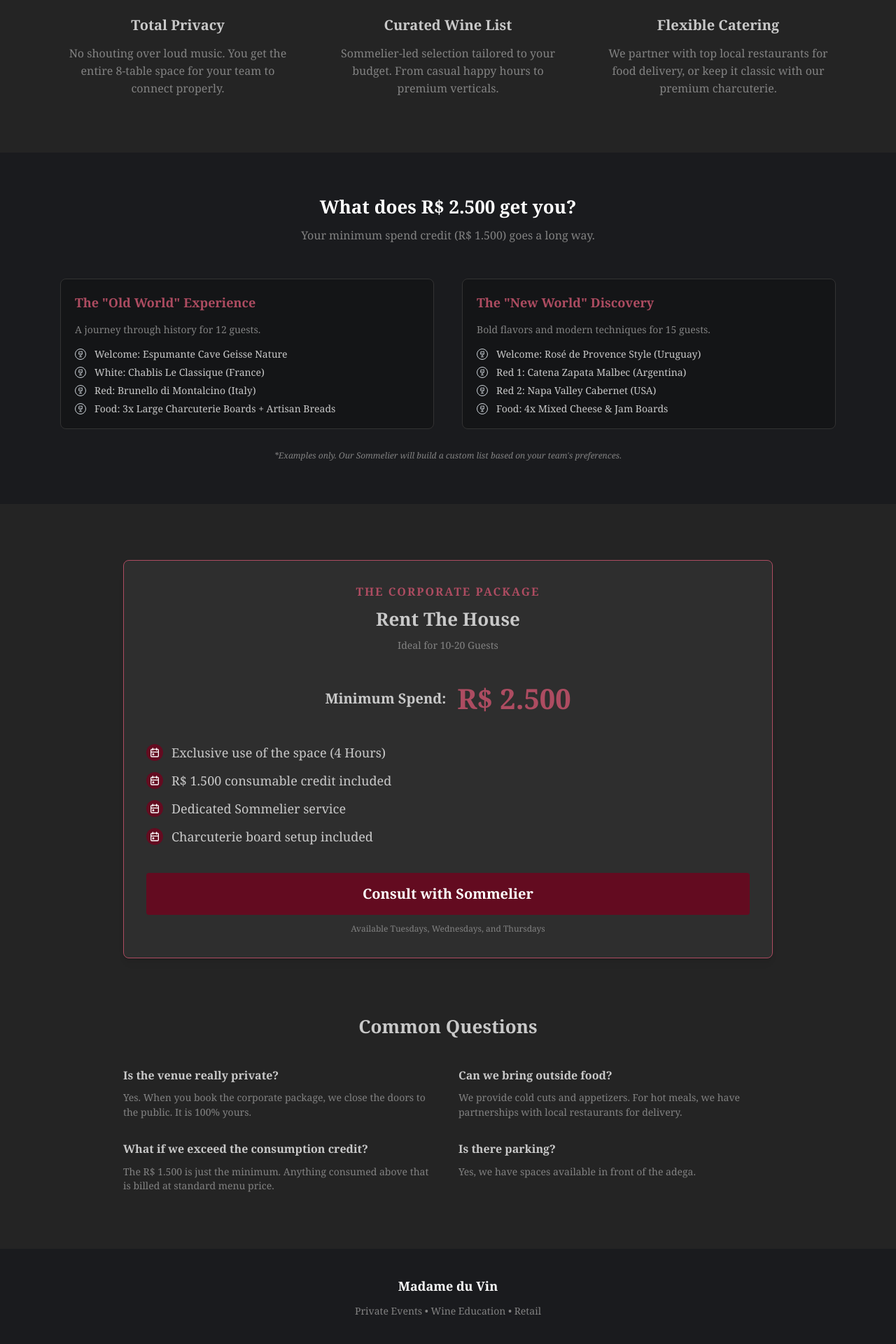
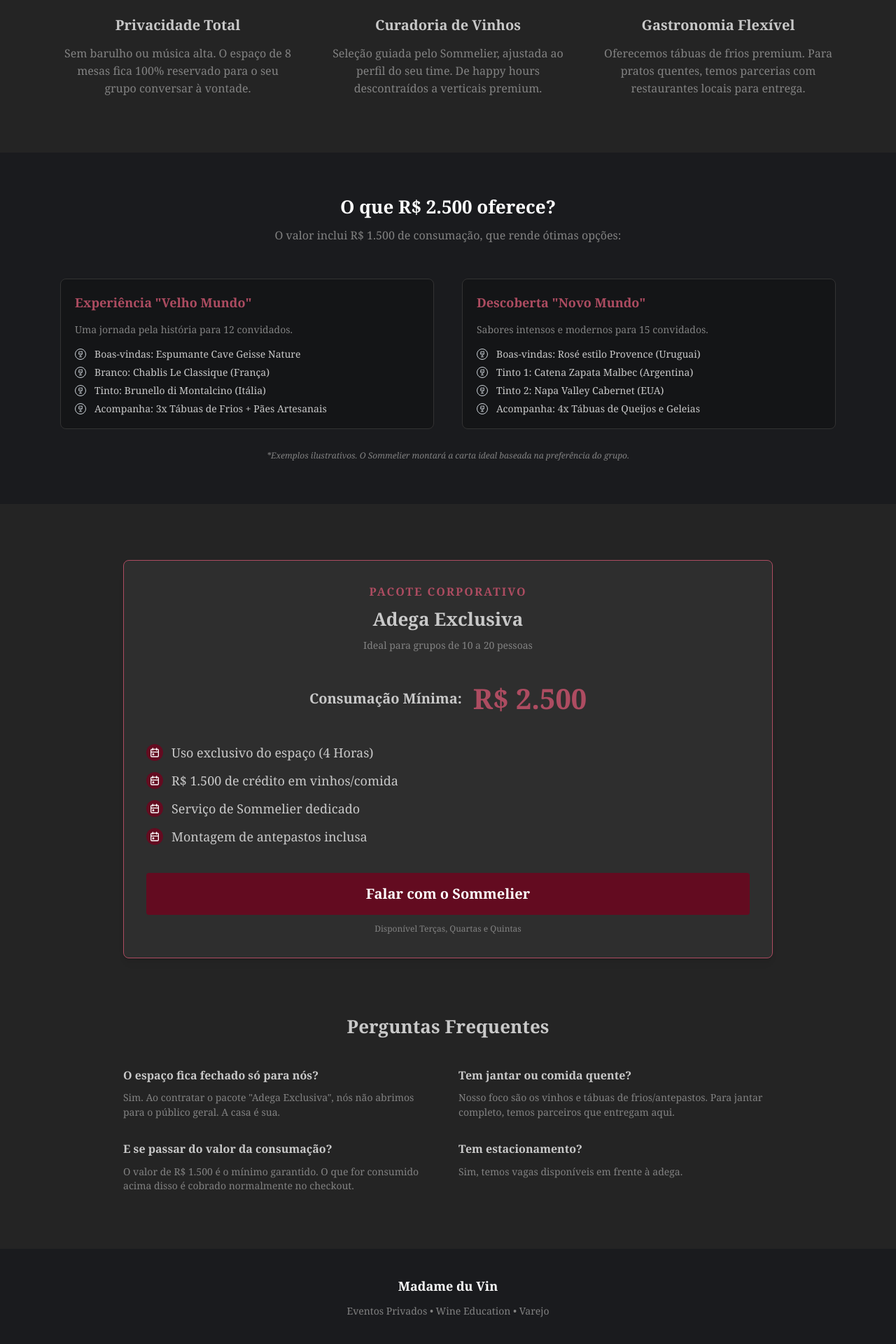
Before and after one commit to GepetoinTraining/madameduvin, a Next.js app: page / in a window 1280 px wide. Shown: the part 854-2774 px from the top of the page at 70% size. Built offline with nearby package versions, Linux system fonts and the light colour scheme.

Commit message:
localized to south of brazil

```diff
--- a/pages/index.tsx
+++ b/pages/index.tsx
@@ -5,11 +5,12 @@ import { IconGlassFull, IconBuildingSkyscraper, IconChefHat, IconCalendarEvent,
 export default function Home() {
   // --- CONFIGURATION ---
   // UPDATE THIS LINK to their real WhatsApp
-  const whatsappLink = "https://wa.me/5547000000000?text=Olá,%20gostaria%20de%20saber%20sobre%20o%20pacote%20corporativo.";
+  // Message is now in PT-BR
+  const whatsappLink = "https://wa.me/554796972470?text=Olá,%20gostaria%20de%20saber%20mais%20sobre%20a%20Adega%20Exclusiva%20para%20eventos.";
 
   // META TAGS (For beautiful WhatsApp Previews)
-  const metaTitle = "Madame du Vin | Exclusive Corporate Buyouts";
-  const metaDesc = "Reserve our entire 8-table adega for your private team event. Sommelier service, curated wines, and total privacy.";
+  const metaTitle = "Madame du Vin | Eventos Corporativos Exclusivos";
+  const metaDesc = "Reserve nossa adega inteira para o seu evento. Sommelier dedicado, vinhos selecionados e privacidade total.";
   const metaImage = "https://images.unsplash.com/photo-1510812431401-41d2bd2722f3?q=80&w=2070&auto=format&fit=crop";
 
   return (
@@ -38,10 +39,10 @@ export default function Home() {
                 Madame du Vin
               </Title>
               <Text size="xl" c="dimmed" style={{ maxWidth: '600px', color: '#E1C4C8' }}>
-                Exclusive Corporate Buyouts & Private Tastings
+                Eventos Corporativos & Degustações Privadas
               </Text>
               <Text size="lg" mt="md" style={{ color: '#fff' }}>
-                The perfect "Third Place" for your team offsite, client closure, or private celebration.
+                O ambiente perfeito para fechar negócios, celebrar metas ou reunir a equipe com privacidade.
               </Text>
 
               <Button
@@ -52,7 +53,7 @@ export default function Home() {
                 mt={40}
                 leftSection={<IconBrandWhatsapp size={24} />}
               >
-                Reserve Your Date
+                Reservar Data
               </Button>
             </Container>
         </BackgroundImage>
@@ -60,22 +61,22 @@ export default function Home() {
 
       {/* VALUE PROPOSITION */}
       <Container size="lg" py={80}>
-        <Title order={2} ta="center" mb={50}>Why Rent the Adega?</Title>
+        <Title order={2} ta="center" mb={50}>Por que fechar a Adega?</Title>
         <SimpleGrid cols={{ base: 1, sm: 3 }} spacing={50}>
           <Feature
             icon={<IconBuildingSkyscraper size={40} />}
-            title="Total Privacy"
-            description="No shouting over loud music. You get the entire 8-table space for your team to connect properly."
+            title="Privacidade Total"
+            description="Sem barulho ou música alta. O espaço de 8 mesas fica 100% reservado para o seu grupo conversar à vontade."
           />
           <Feature
             icon={<IconGlassFull size={40} />}
-            title="Curated Wine List"
-            description="Sommelier-led selection tailored to your budget. From casual happy hours to premium verticals."
+            title="Curadoria de Vinhos"
+            description="Seleção guiada pelo Sommelier, ajustada ao perfil do seu time. De happy hours descontraídos a verticais premium."
           />
           <Feature
             icon={<IconChefHat size={40} />}
-            title="Flexible Catering"
-            description="We partner with top local restaurants for food delivery, or keep it classic with our premium charcuterie."
+            title="Gastronomia Flexível"
+            description="Oferecemos tábuas de frios premium. Para pratos quentes, temos parcerias com restaurantes locais para entrega."
           />
         </SimpleGrid>
       </Container>
@@ -83,36 +84,36 @@ export default function Home() {
       {/* TANGIBILITY SECTION (VISUALIZING THE SPEND) */}
       <Box bg="#1A1B1E" py={60}>
         <Container size="lg">
-          <Title order={2} ta="center" mb={10} c="white">What does R$ 2.500 get you?</Title>
-          <Text ta="center" c="dimmed" mb={50}>Your minimum spend credit (R$ 1.500) goes a long way.</Text>
+          <Title order={2} ta="center" mb={10} c="white">O que R$ 2.500 oferece?</Title>
+          <Text ta="center" c="dimmed" mb={50}>O valor inclui R$ 1.500 de consumação, que rende ótimas opções:</Text>
 
           <SimpleGrid cols={{ base: 1, md: 2 }} spacing={40}>
             {/* Example 1 */}
             <Card padding="lg" radius="md" withBorder style={{ borderColor: '#333', backgroundColor: '#141517' }}>
-              <Title order={3} size="h4" mb="md" c="bordeaux">The "Old World" Experience</Title>
-              <Text c="dimmed" size="sm" mb="md">A journey through history for 12 guests.</Text>
+              <Title order={3} size="h4" mb="md" c="bordeaux">Experiência "Velho Mundo"</Title>
+              <Text c="dimmed" size="sm" mb="md">Uma jornada pela história para 12 convidados.</Text>
               <List spacing="xs" size="sm" center icon={<ThemeIcon color="gray" variant="outline" size={16} radius="xl"><IconGlassFull size={10}/></ThemeIcon>}>
-                <List.Item>Welcome: Espumante Cave Geisse Nature</List.Item>
-                <List.Item>White: Chablis Le Classique (France)</List.Item>
-                <List.Item>Red: Brunello di Montalcino (Italy)</List.Item>
-                <List.Item>Food: 3x Large Charcuterie Boards + Artisan Breads</List.Item>
+                <List.Item>Boas-vindas: Espumante Cave Geisse Nature</List.Item>
+                <List.Item>Branco: Chablis Le Classique (França)</List.Item>
+                <List.Item>Tinto: Brunello di Montalcino (Itália)</List.Item>
+                <List.Item>Acompanha: 3x Tábuas de Frios + Pães Artesanais</List.Item>
               </List>
             </Card>
 
             {/* Example 2 */}
             <Card padding="lg" radius="md" withBorder style={{ borderColor: '#333', backgroundColor: '#141517' }}>
-              <Title order={3} size="h4" mb="md" c="bordeaux">The "New World" Discovery</Title>
-              <Text c="dimmed" size="sm" mb="md">Bold flavors and modern techniques for 15 guests.</Text>
+              <Title order={3} size="h4" mb="md" c="bordeaux">Descoberta "Novo Mundo"</Title>
+              <Text c="dimmed" size="sm" mb="md">Sabores intensos e modernos para 15 convidados.</Text>
               <List spacing="xs" size="sm" center icon={<ThemeIcon color="gray" variant="outline" size={16} radius="xl"><IconGlassFull size={10}/></ThemeIcon>}>
-                <List.Item>Welcome: Rosé de Provence Style (Uruguay)</List.Item>
-                <List.Item>Red 1: Catena Zapata Malbec (Argentina)</List.Item>
-                <List.Item>Red 2: Napa Valley Cabernet (USA)</List.Item>
-                <List.Item>Food: 4x Mixed Cheese & Jam Boards</List.Item>
+                <List.Item>Boas-vindas: Rosé estilo Provence (Uruguai)</List.Item>
+                <List.Item>Tinto 1: Catena Zapata Malbec (Argentina)</List.Item>
+                <List.Item>Tinto 2: Napa Valley Cabernet (EUA)</List.Item>
+                <List.Item>Acompanha: 4x Tábuas de Queijos e Geleias</List.Item>
               </List>
             </Card>
           </SimpleGrid>
           <Text ta="center" size="xs" c="dimmed" mt={30} fs="italic">
-            *Examples only. Our Sommelier will build a custom list based on your team's preferences.
+            *Exemplos ilustrativos. O Sommelier montará a carta ideal baseada na preferência do grupo.
           </Text>
         </Container>
       </Box>
@@ -122,14 +123,14 @@ export default function Home() {
         <Card withBorder shadow="sm" radius="md" padding="xl" style={{ borderColor: '#AD4C61' }}>
           <Stack align="center" gap="xs">
             <Text tt="uppercase" fw={700} c="bordeaux" style={{ letterSpacing: 2 }}>
-              The Corporate Package
+              Pacote Corporativo
             </Text>
-            <Title order={2}>Rent The House</Title>
-            <Text size="sm" c="dimmed">Ideal for 10-20 Guests</Text>
+            <Title order={2}>Adega Exclusiva</Title>
+            <Text size="sm" c="dimmed">Ideal para grupos de 10 a 20 pessoas</Text>
           </Stack>
 
           <Group justify="center" mt="xl" mb="xl">
-             <Text size="xl" span fw={700}>Minimum Spend:</Text>
+             <Text size="xl" span fw={700}>Consumação Mínima:</Text>
              <Text size="xl" span c="bordeaux" fw={900} style={{ fontSize: '2.5rem' }}>R$ 2.500</Text>
           </Group>
 
@@ -138,41 +139,41 @@ export default function Home() {
               <IconCalendarEvent size={16} />
             </ThemeIcon>
           }>
-            <List.Item>Exclusive use of the space (4 Hours)</List.Item>
-            <List.Item>R$ 1.500 consumable credit included</List.Item>
-            <List.Item>Dedicated Sommelier service</List.Item>
-            <List.Item>Charcuterie board setup included</List.Item>
+            <List.Item>Uso exclusivo do espaço (4 Horas)</List.Item>
+            <List.Item>R$ 1.500 de crédito em vinhos/comida</List.Item>
+            <List.Item>Serviço de Sommelier dedicado</List.Item>
+            <List.Item>Montagem de antepastos inclusa</List.Item>
           </List>
 
           {/* REFINED CTA */}
           <Button component="a" href={whatsappLink} fullWidth size="xl" color="bordeaux" mt={40}>
-            Consult with Sommelier
+            Falar com o Sommelier
           </Button>
           <Text size="xs" c="dimmed" ta="center" mt="sm">
-            Available Tuesdays, Wednesdays, and Thursdays
+            Disponível Terças, Quartas e Quintas
           </Text>
         </Card>
       </Container>
 
       {/* FAQ SECTION */}
       <Container size="md" pb={80}>
-        <Title order={2} ta="center" mb={40}>Common Questions</Title>
+        <Title order={2} ta="center" mb={40}>Perguntas Frequentes</Title>
         <SimpleGrid cols={{ base: 1, sm: 2 }} spacing={30}>
           <Stack gap="xs">
-            <Text fw={700}>Is the venue really private?</Text>
-            <Text size="sm" c="dimmed">Yes. When you book the corporate package, we close the doors to the public. It is 100% yours.</Text>
+            <Text fw={700}>O espaço fica fechado só para nós?</Text>
+            <Text size="sm" c="dimmed">Sim. Ao contratar o pacote "Adega Exclusiva", nós não abrimos para o público geral. A casa é sua.</Text>
           </Stack>
           <Stack gap="xs">
-            <Text fw={700}>Can we bring outside food?</Text>
-            <Text size="sm" c="dimmed">We provide cold cuts and appetizers. For hot meals, we have partnerships with local restaurants for delivery.</Text>
+            <Text fw={700}>Tem jantar ou comida quente?</Text>
+            <Text size="sm" c="dimmed">Nosso foco são os vinhos e tábuas de frios/antepastos. Para jantar completo, temos parceiros que entregam aqui.</Text>
           </Stack>
           <Stack gap="xs">
-            <Text fw={700}>What if we exceed the consumption credit?</Text>
-            <Text size="sm" c="dimmed">The R$ 1.500 is just the minimum. Anything consumed above that is billed at standard menu price.</Text>
+            <Text fw={700}>E se passar do valor da consumação?</Text>
+            <Text size="sm" c="dimmed">O valor de R$ 1.500 é o mínimo garantido. O que for consumido acima disso é cobrado normalmente no checkout.</Text>
           </Stack>
           <Stack gap="xs">
-            <Text fw={700}>Is there parking?</Text>
-            <Text size="sm" c="dimmed">Yes, we have spaces available in front of the adega.</Text>
+            <Text fw={700}>Tem estacionamento?</Text>
+            <Text size="sm" c="dimmed">Sim, temos vagas disponíveis em frente à adega.</Text>
           </Stack>
         </SimpleGrid>
       </Container>
@@ -181,7 +182,7 @@ export default function Home() {
       <Box bg="#1A1B1E" py={40}>
         <Container size="md" ta="center">
           <Title order={4} c="white" mb="sm">Madame du Vin</Title>
-          <Text c="dimmed" size="sm">Private Events • Wine Education • Retail</Text>
+          <Text c="dimmed" size="sm">Eventos Privados • Wine Education • Varejo</Text>
         </Container>
       </Box>
     </>
```
